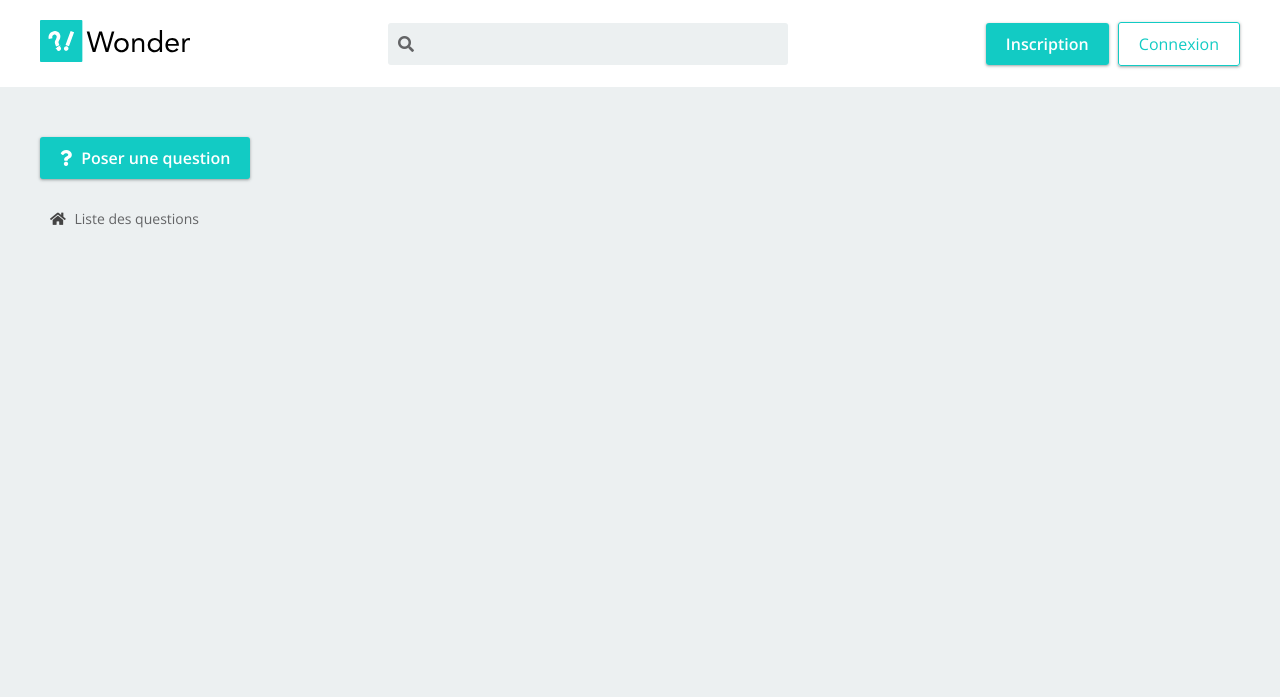
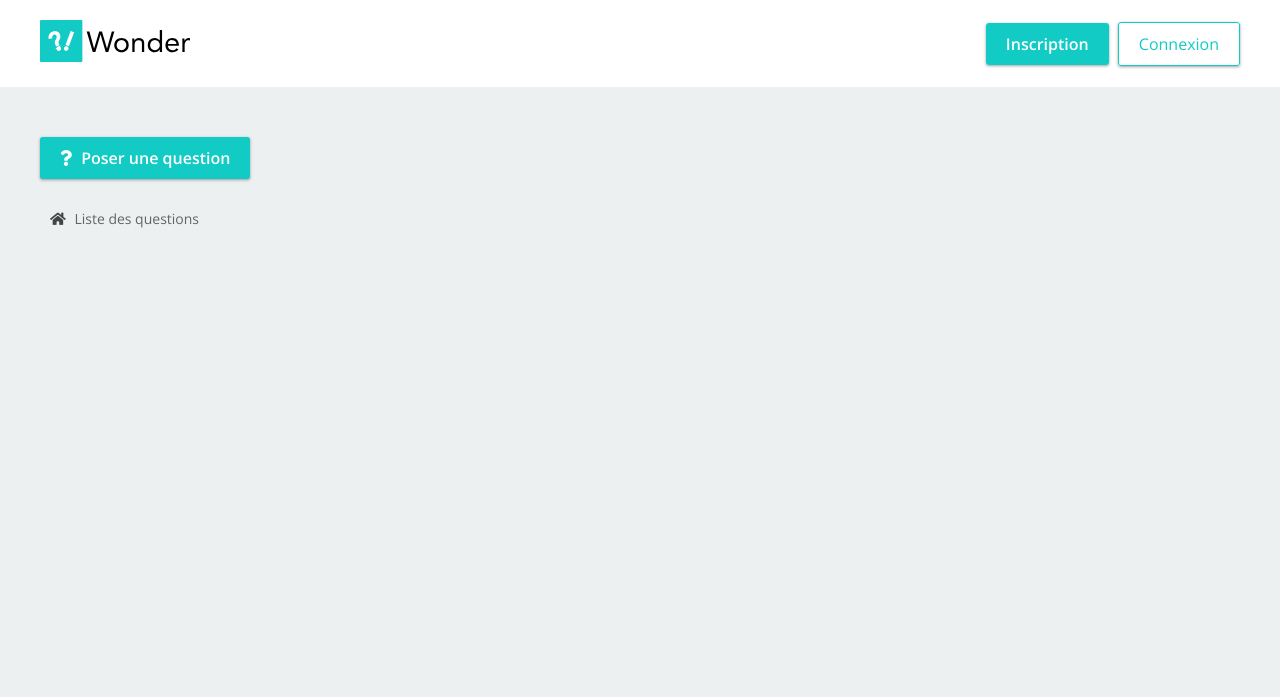
Before and after one commit to AzizaJonathan/wonder, a Symfony app: template templates/home/index.html.twig in a window 1280 px wide. Shown: the top 697 px of the page. Run offline with Twig, Linux system fonts and the light colour scheme; the template is opened without the code that fills it, so the values that code supplies are empty; some libraries are stand-ins or nearby versions.

Commit message:
delete search bar

```diff
--- a/templates/partials/_header.html.twig
+++ b/templates/partials/_header.html.twig
@@ -3,10 +3,6 @@
   <a class="header-logo" href="{{ path('home') }}">
     <img src="{{ asset('images/logo.svg')}}">
   </a>
-  <div class="header-search p-10 flex-fill">
-    <i class="fas fa-search"></i>
-    <input type="text">
-  </div>
   {%- if is_granted('ROLE_USER') -%}
     <div class="d-flex flow-row-nowrap justify-content-center">
     <a href="{{ path('current_user') }}">
```
